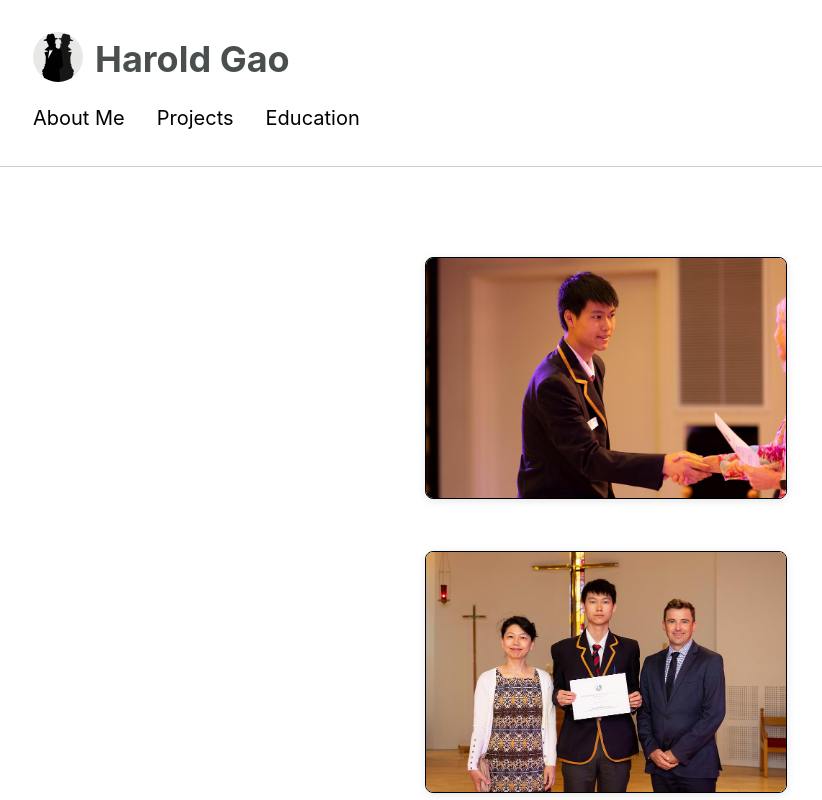
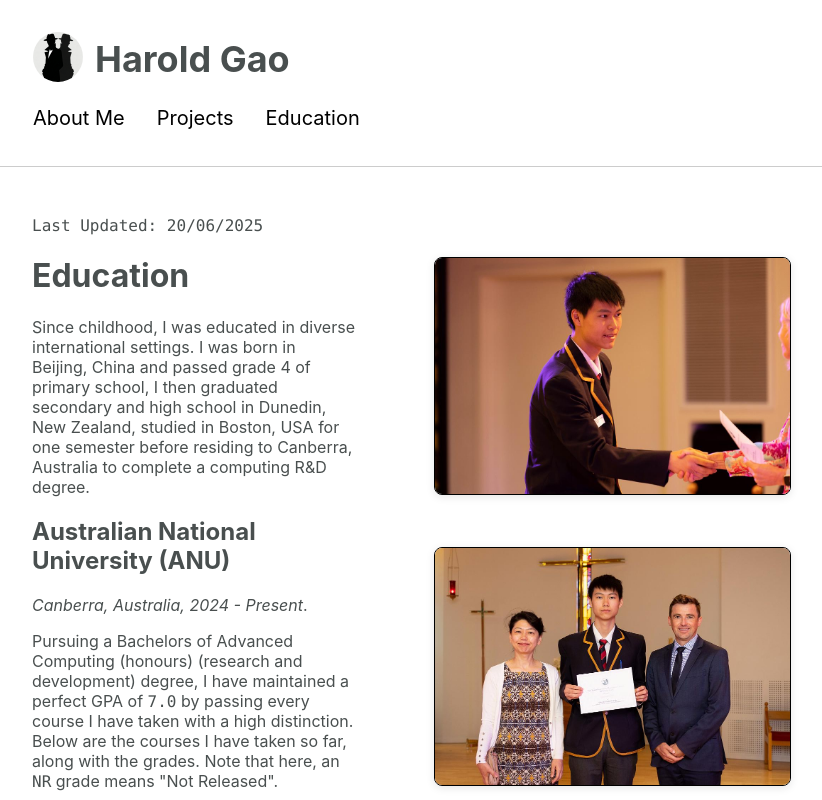
Before and after one commit to LaFriska/lafriska.github.io, a React (Create React App) app: page / in a window 1280 px wide. Both pictures are taken after a click on the element "Education". Shown: the top 800 px of the page, without its empty margins (151-973 px from the left). Built offline with nearby package versions, Linux system fonts and the light colour scheme.

Commit message:
reinitialised npm

```diff
--- a/package.json
+++ b/package.json
@@ -15,7 +15,7 @@
     "react-dom": "^19.1.0",
     "react-markdown": "^8.0.6",
     "react-scripts": "^5.0.1",
-    "remark-gfm": "^4.0.1",
+    "remark-gfm": "^1.0.0",
     "typescript": "^4.9.5",
     "web-vitals": "^2.1.4"
   },
--- a/public/md/education.md
+++ b/public/md/education.md
@@ -0,0 +1,19 @@
+`Last Updated: 20/06/2025`
+
+# Education
+
+Since childhood, I was educated in diverse international settings. I was born in Beijing, China and passed grade 4 of primary
+school, I then graduated secondary and high school in Dunedin, New Zealand, studied in Boston, USA for one semester before
+residing to Canberra, Australia to complete a computing R&D degree.
+
+## Australian National University (ANU)
+*Canberra, Australia, 2024 - Present*.
+
+Pursuing a Bachelors of Advanced Computing (honours) (research and development) degree, I have maintained a perfect GPA
+of `7.0` by passing every course I have taken with a high distinction. Below are the courses I have taken so far, along
+with the grades. Note that here, an `NR` grade means "Not Released".
+
+| Semester | Course 1 | Course 2  | Course 3 | Course 4 |
+|----------|----------|-----------|----------|----------|
+| Row 1C1  | Row 1C2  | Row 1C3   | Row 1C4  | Row 1C5  |
+| Row 2C1  | Row 2C2  | Row 2C3   | Row 2C4  | Row 2C5  |
--- a/src/components/Education.tsx
+++ b/src/components/Education.tsx
@@ -1,6 +1,7 @@
 import {useEffect, useState} from "react";
 import ReactMarkdown from "react-markdown";
 import ImageGallery from "./ImageGallery";
+import remarkGfm from "remark-gfm";
 
 export default () => {
     const [education, setEducation] = useState('*Loading...*')
@@ -13,14 +14,15 @@
 
     const paths: string[] = [
         "img/academic1.jpg",
-        "img/academic2.jpg"
+        "img/academic2.jpg",
+        "img/canberra.jpg"
     ];
 
 
     return (
         <div style={{ display: 'flex' }}>
             <div className={'page'}>
-                <ReactMarkdown>
+                <ReactMarkdown remarkPlugins={[remarkGfm]}>
                     {education}
                 </ReactMarkdown>
             </div>
```
Also changed, not shown: public/img/canberra.jpg (added), 1 other file (tests, documents, lock files or other folders).
